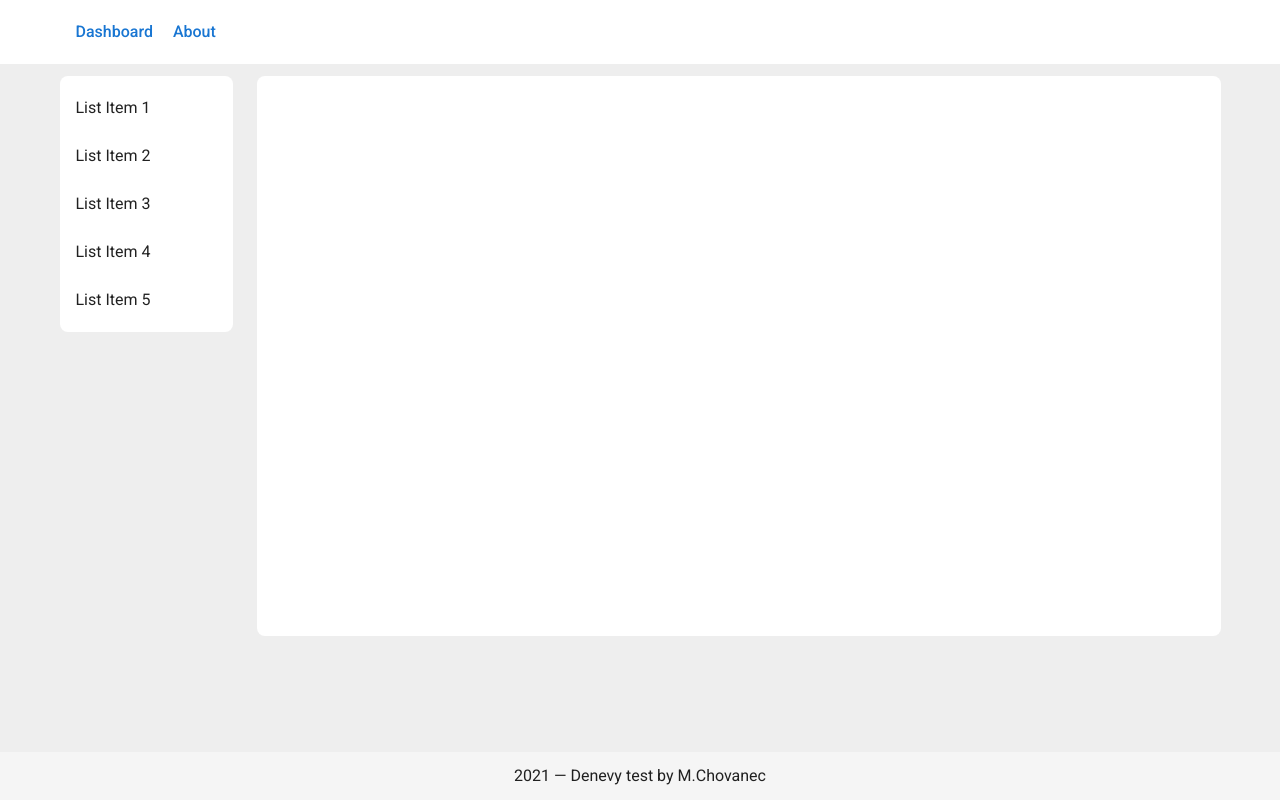
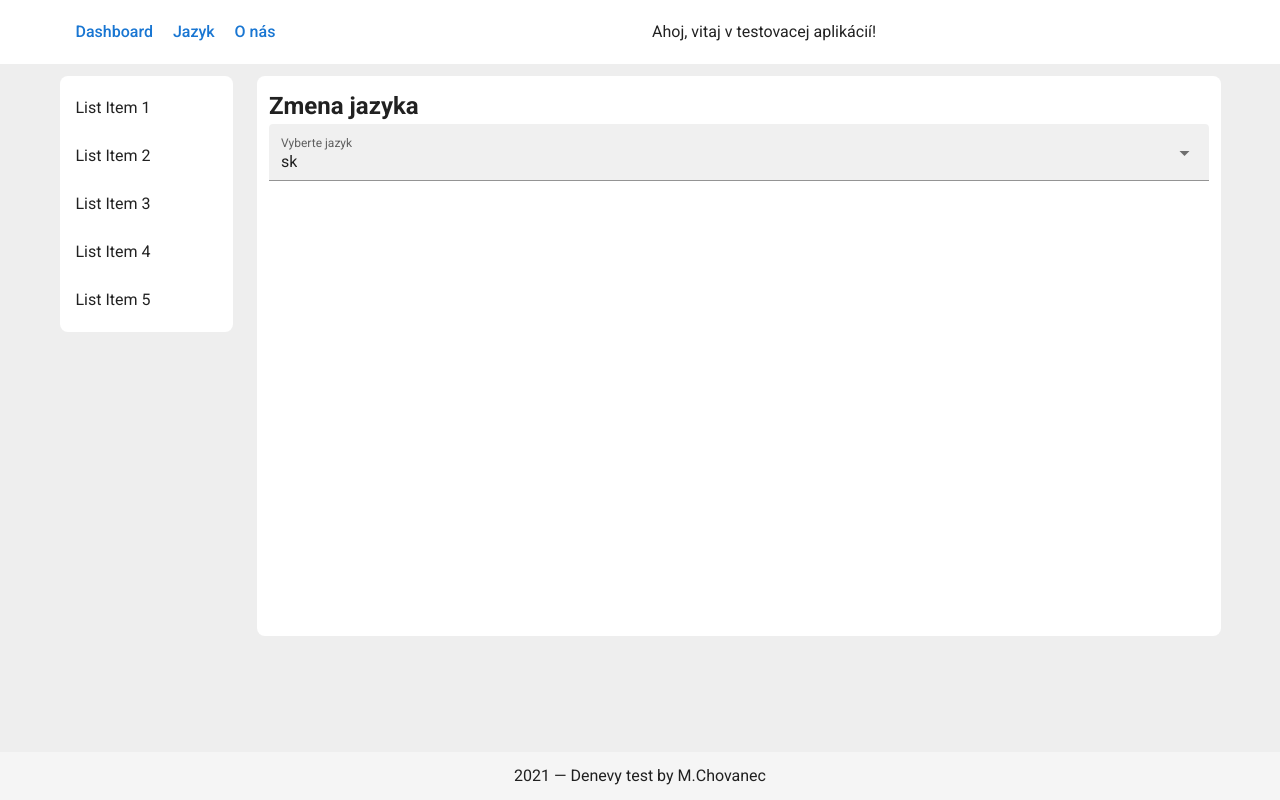
Before and after one commit to chovanecmarek/denevy_test, a Vue app: page /language in a window 1280 px wide. Built offline with nearby package versions, Linux system fonts and the light colour scheme.

Commit message:
prepinanie jazykov

```diff
--- a/package.json
+++ b/package.json
@@ -11,6 +11,7 @@
     "axios": "^0.21.1",
     "core-js": "^3.6.5",
     "vue": "^2.6.11",
+    "vue-i18n": "^8.23.0",
     "vue-router": "^3.2.0",
     "vuetify": "^2.4.0"
   },
--- a/src/App.vue
+++ b/src/App.vue
@@ -8,7 +8,14 @@
 
       <v-container class="py-0 fill-height">
 
-      <Nav/>
+        <v-row>
+          <v-col>
+            <Nav/>
+          </v-col>
+          <v-col>
+            <div>{{ $t('message.hello') }}</div>
+          </v-col>
+        </v-row>
 
       </v-container>
 
--- a/src/components/Nav.vue
+++ b/src/components/Nav.vue
@@ -18,7 +18,8 @@
       return {
         links: [
           { id: 1, title: 'Dashboard', url: '/' },
-          { id: 2, title: 'About', url: '/about' },
+          { id: 2, title: 'Jazyk', url: '/language' },
+          { id: 3, title: 'O nás', url: '/about' },
         ],
       }
     },
--- a/src/main.js
+++ b/src/main.js
@@ -2,14 +2,36 @@ import Vue from 'vue'
 import App from './App.vue'
 import vuetify from './plugins/vuetify'
 import router from './router'
+import VueI18n from 'vue-i18n'
+
+Vue.use(VueI18n)
 
 const axios = require('axios').default;
 
 Vue.config.productionTip = false
 
+const messages = {
+  en: {
+    message: {
+      hello: 'Hello, welcome to test app!'
+    }
+  },
+  sk: {
+    message: {
+      hello: 'Ahoj, vitaj v testovacej aplikácií!'
+    }
+  }
+};
+
+const i18n = new VueI18n({
+  locale: 'sk',
+  messages
+});
+
 new Vue({
   vuetify,
   router,
   axios,
+  i18n,
   render: h => h(App)
 }).$mount('#app')
--- a/src/router/index.js
+++ b/src/router/index.js
@@ -1,6 +1,8 @@
 import Vue from 'vue'
 import VueRouter from 'vue-router'
 import Home from '../views/Home.vue'
+import Language from '../views/Language.vue'
+import About from '../views/About.vue'
 
 Vue.use(VueRouter)
 
@@ -16,7 +18,12 @@ const routes = [
     // route level code-splitting
     // this generates a separate chunk (about.[hash].js) for this route
     // which is lazy-loaded when the route is visited.
-    component: () => import(/* webpackChunkName: "about" */ '../views/About.vue')
+    component: About
+  },
+  {
+    path: '/language',
+    name: 'Language',
+    component: Language
   }
 ]
 
--- a/src/views/About.vue
+++ b/src/views/About.vue
@@ -1,5 +1,16 @@
 <template>
-  <div class="about">
-    <h1>This is an about page</h1>
-  </div>
+  <v-container>
+    <h2>Toto je stránka o nás</h2>
+    <img src="/bart.png" width="30%" alt="" srcset="">
+  </v-container>
 </template>
+
+<script>
+  export default {
+
+  }
+</script>
+
+<style lang="scss" scoped>
+
+</style>
--- /dev/null
+++ b/src/views/Language.vue
@@ -0,0 +1,26 @@
+<template>
+    <v-container>
+        <h2>Zmena jazyka</h2>
+        <div>
+            <v-select
+            v-model="$i18n.locale"
+            :items="langs"
+            filled
+            label="Vyberte jazyk"
+            ></v-select>
+        </div>
+    </v-container>
+</template>
+
+<script>
+    export default {
+        name: 'SelectLocale',
+        data() {
+            return { langs: ['sk', 'en'] }
+        }
+    }
+</script>
+
+<style lang="scss" scoped>
+
+</style>
```
Also changed, not shown: public/bart.png (added), 1 other file (tests, documents, lock files or other folders).
